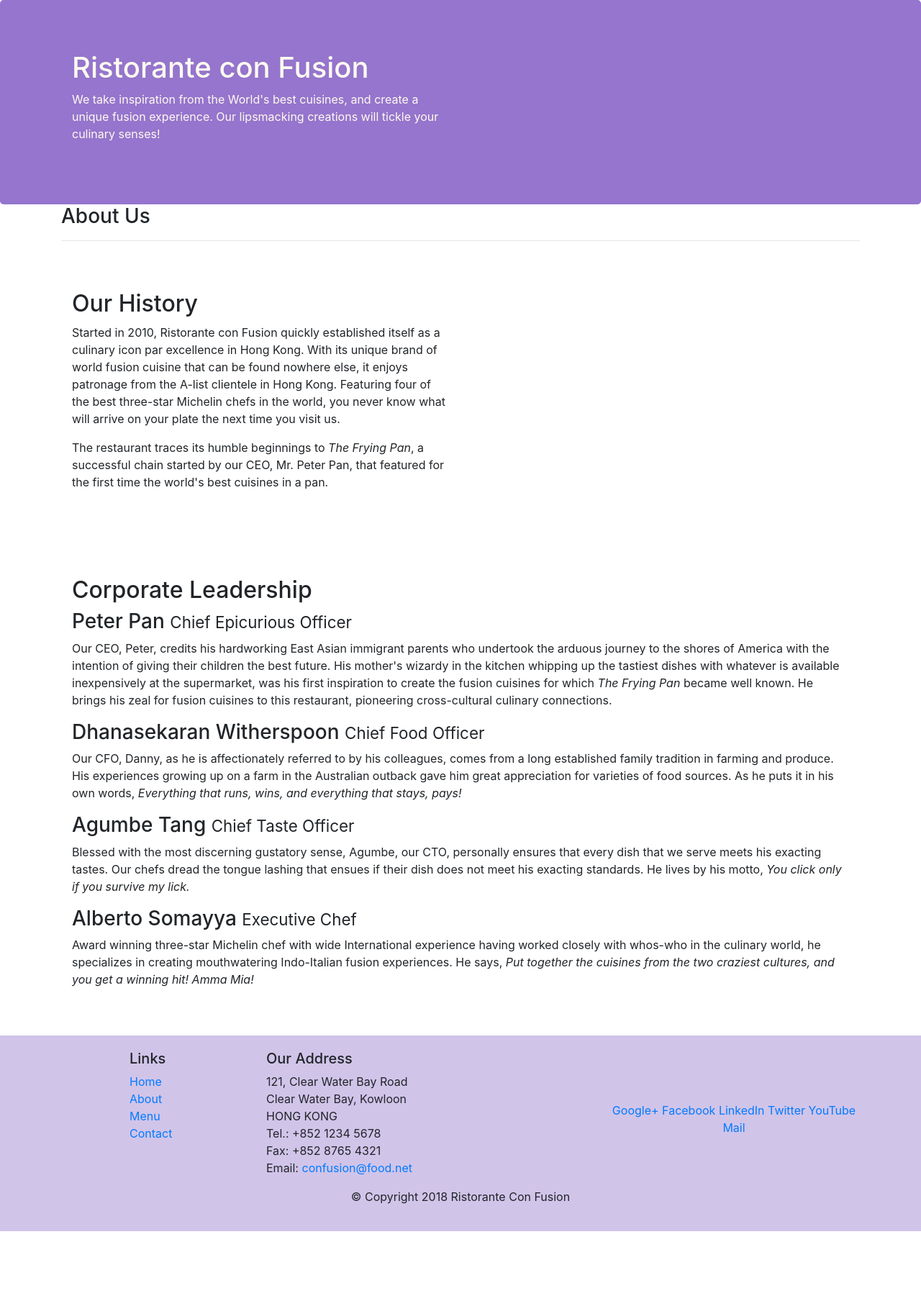
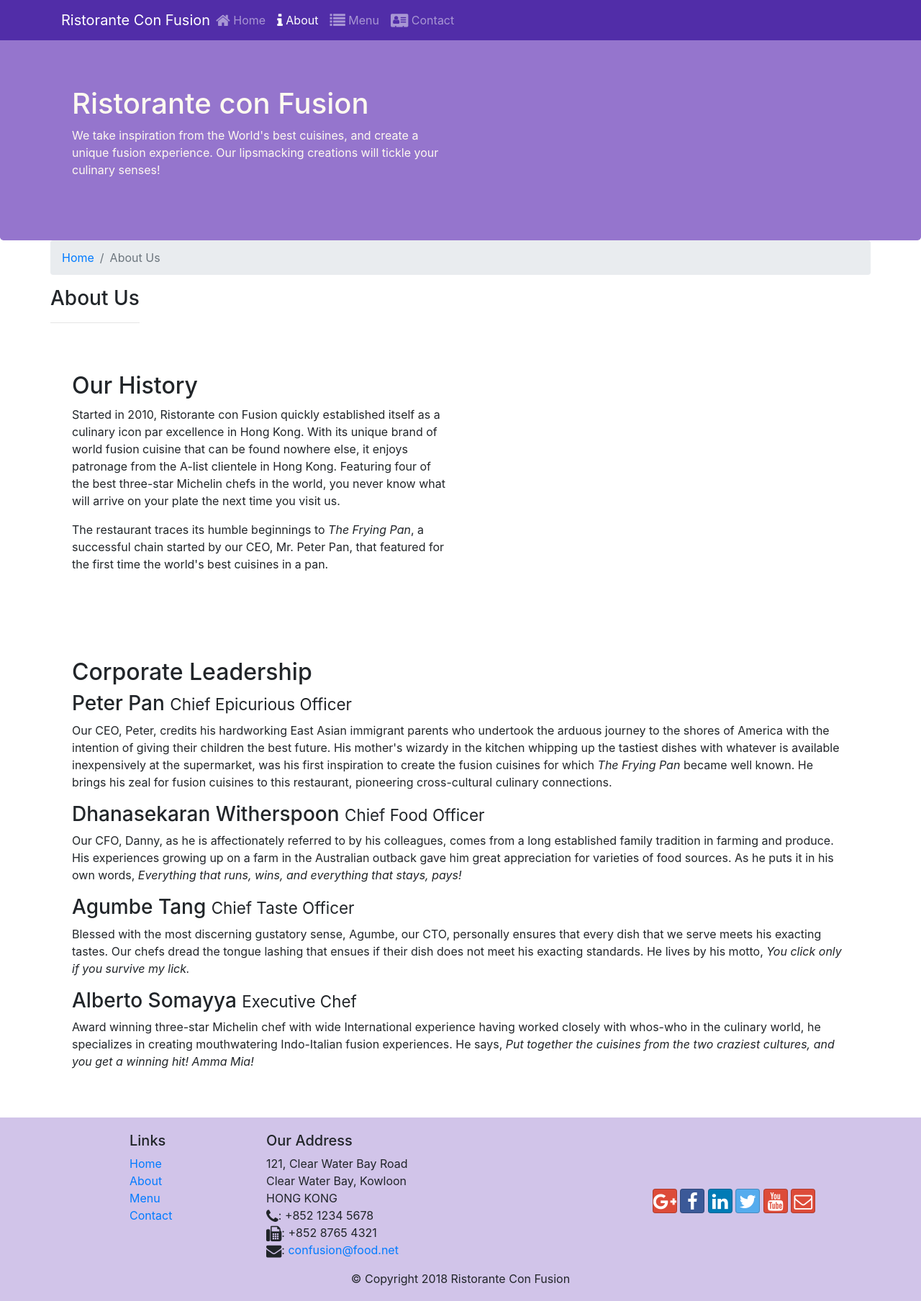
Before and after one commit to SAchu47/BootStrap-Learnig, a website: page aboutus.html in a window 1280 px wide. Shown: the whole page at 72% size. Before the commit the page ends 1711 px from the top, so only its background shows below. Drawn offline with nearby package versions, Linux system fonts and the light colour scheme.

Commit message:
Bootstrap nav-bar

```diff
--- a/aboutus.html
+++ b/aboutus.html
@@ -9,11 +9,30 @@
 
     <!-- Bootstrap CSS -->
     <link rel="stylesheet" href="node_modules/bootstrap/dist/css/bootstrap.min.css">
+    <link rel="stylesheet" href="node_modules/font-awesome/css/font-awesome.min.css">
+    <link rel="stylesheet" href="node_modules/bootstrap-social/bootstrap-social.css">
     <link rel="stylesheet" href="css/styles.css">
     <title>Ristorante Con Fusion: About Us</title>
 </head>
 
 <body>
+
+    <nav class="navbar navbar-dark navbar-expand-sm  fixed-top">
+        <div class="container">
+            <button class="navbar-toggler" type="button" data-toggle="collapse" data-target="#Navbar">
+                <span class="navbar-toggler-icon"></span>
+            </button>
+            <a class="navbar-brand mr-auto" href="#">Ristorante Con Fusion</a>
+            <div class="collapse navbar-collapse" id="Navbar">
+                <ul class="navbar-nav nav mr-auto">
+                    <li class="nav-item"><a class="nav-link" href="./index.html"><span class="fa fa-home fa-lg"></span> Home</a></li>
+                    <li class="nav-item active"><a class="nav-link" href="#"><span class="fa fa-info fa-lg"></span> About</a></li>
+                    <li class="nav-item"><a class="nav-link" href="#"><span class="fa fa-list fa-lg"></span> Menu</a></li>
+                    <li class="nav-item"><a class="nav-link" href="#"><span class="fa fa-address-card fa-lg"></span> Contact</a></li>
+                </ul>
+            </div>
+        </div>
+    </nav>
 
     <header class="jumbotron">
         <div class="container">
@@ -29,7 +48,11 @@
     </header>
 
     <div class="container">
-        <div>
+        <div class="row">
+            <ol class="col-12 breadcrumb">
+                <li class="breadcrumb-item"><a href="./index.html">Home</a></li>
+                <li class="breadcrumb-item active">About Us</li>
+            </ol>
             <div>
                <h3>About Us</h3>
                <hr>
@@ -69,7 +92,7 @@
                 <div class="col-4 offset-1 col-sm-2">
                     <h5>Links</h5>
                     <ul class="list-unstyled">
-                        <li><a href="#">Home</a></li>
+                        <li><a href="./index.html">Home</a></li>
                         <li><a href="#">About</a></li>
                         <li><a href="#">Menu</a></li>
                         <li><a href="#">Contact</a></li>
@@ -81,19 +104,19 @@
 		              121, Clear Water Bay Road<br>
 		              Clear Water Bay, Kowloon<br>
 		              HONG KONG<br>
-		              Tel.: +852 1234 5678<br>
-		              Fax: +852 8765 4321<br>
-		              Email: <a href="mailto:confusion@food.net">confusion@food.net</a>
+		              <i class="fa fa-phone fa-lg"></i>: +852 1234 5678<br>
+		              <i class="fa fa-fax fa-lg"></i>: +852 8765 4321<br>
+		              <i class="fa fa-envelope fa-lg"></i>: <a href="mailto:confusion@food.net">confusion@food.net</a>
 		           </address>
                 </div>
                 <div class="col-12 col-sm-4 align-self-center">
                     <div class="text-center">
-                        <a href="http://google.com/+">Google+</a>
-                        <a href="http://www.facebook.com/profile.php?id=">Facebook</a>
-                        <a href="http://www.linkedin.com/in/">LinkedIn</a>
-                        <a href="http://twitter.com/">Twitter</a>
-                        <a href="http://youtube.com/">YouTube</a>
-                        <a href="mailto:">Mail</a>
+                        <a class="btn btn-social-icon btn-google" href="http://google.com/+"><i class="fa fa-google-plus fa-lg"></i></a>
+                        <a class="btn btn-social-icon btn-facebook" href="http://www.facebook.com/profile.php?id="><i class="fa fa-facebook fa-lg"></i></a>
+                        <a class="btn btn-social-icon btn-linkedin" href="http://www.linkedin.com/in/"><i class="fa fa-linkedin fa-lg"></i></a>
+                        <a class="btn btn-social-icon btn-twitter" href="http://twitter.com/"><i class="fa fa-twitter fa-lg"></i></a>
+                        <a class="btn btn-social-icon btn-google" href="http://youtube.com/"><i class="fa fa-youtube fa-lg"></i></a>
+                        <a class="btn btn-social-icon btn-google" href="mailto:"><i class="fa fa-envelope-o fa-lg"></i></a>
                     </div>
                 </div>
            </div>
--- a/css/styles.css
+++ b/css/styles.css
@@ -27,3 +27,12 @@
     margin: 0px;
     color: #0f0f0f;
 }
+
+body {
+    padding: 50px 0px 0px 0px;
+    z-index: 0;
+}
+
+.navbar-dark {
+    background-color: #512da8;
+}
--- a/package.json
+++ b/package.json
@@ -15,6 +15,8 @@
   },
   "dependencies": {
     "bootstrap": "^4.0.0",
+    "bootstrap-social": "^5.1.1",
+    "font-awesome": "^4.7.0",
     "jquery": "^1.9.1",
     "popper.js": "^1.12.9"
   }
```
Also changed, not shown: index.html (+29 -10 lines), 1 other file.
